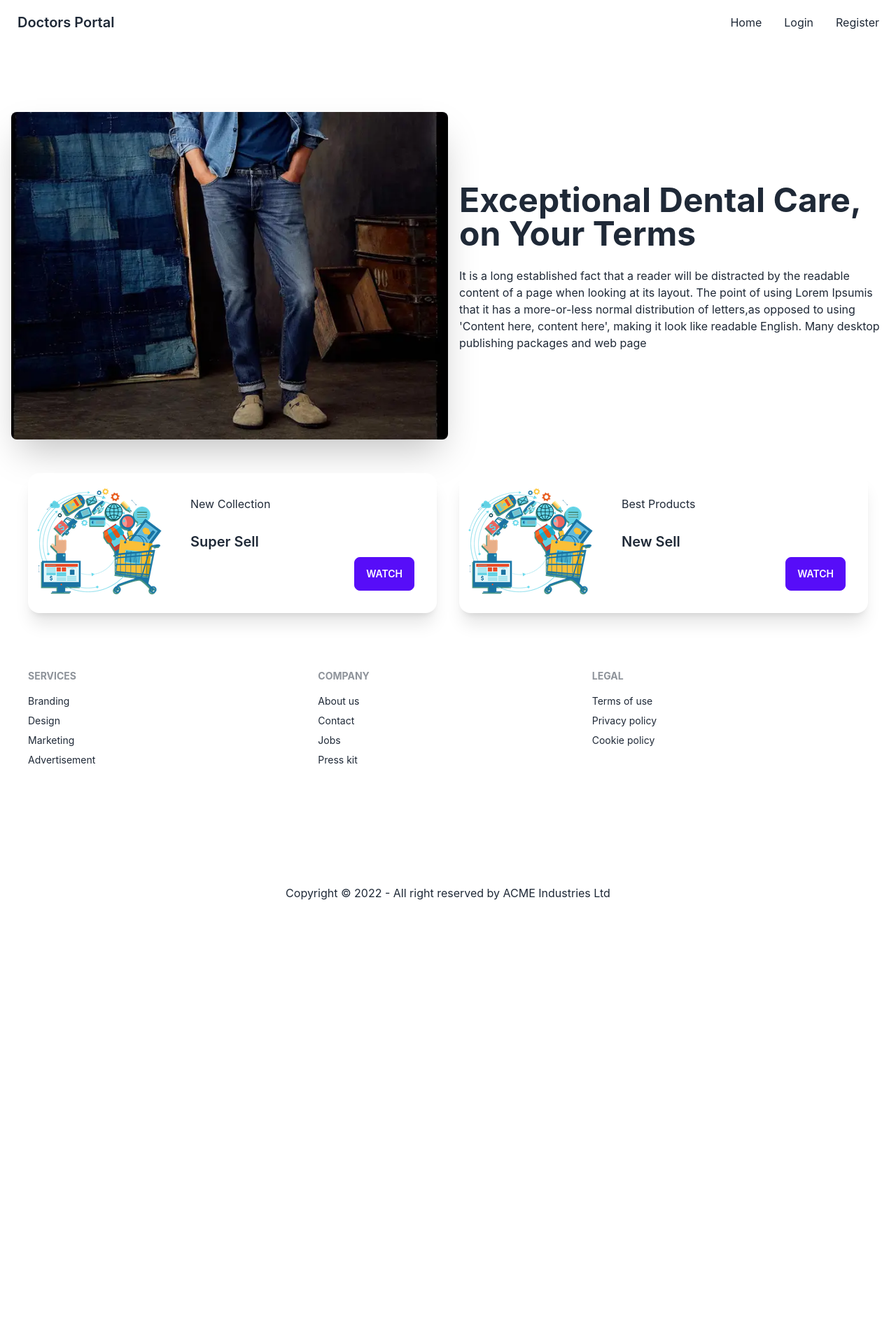
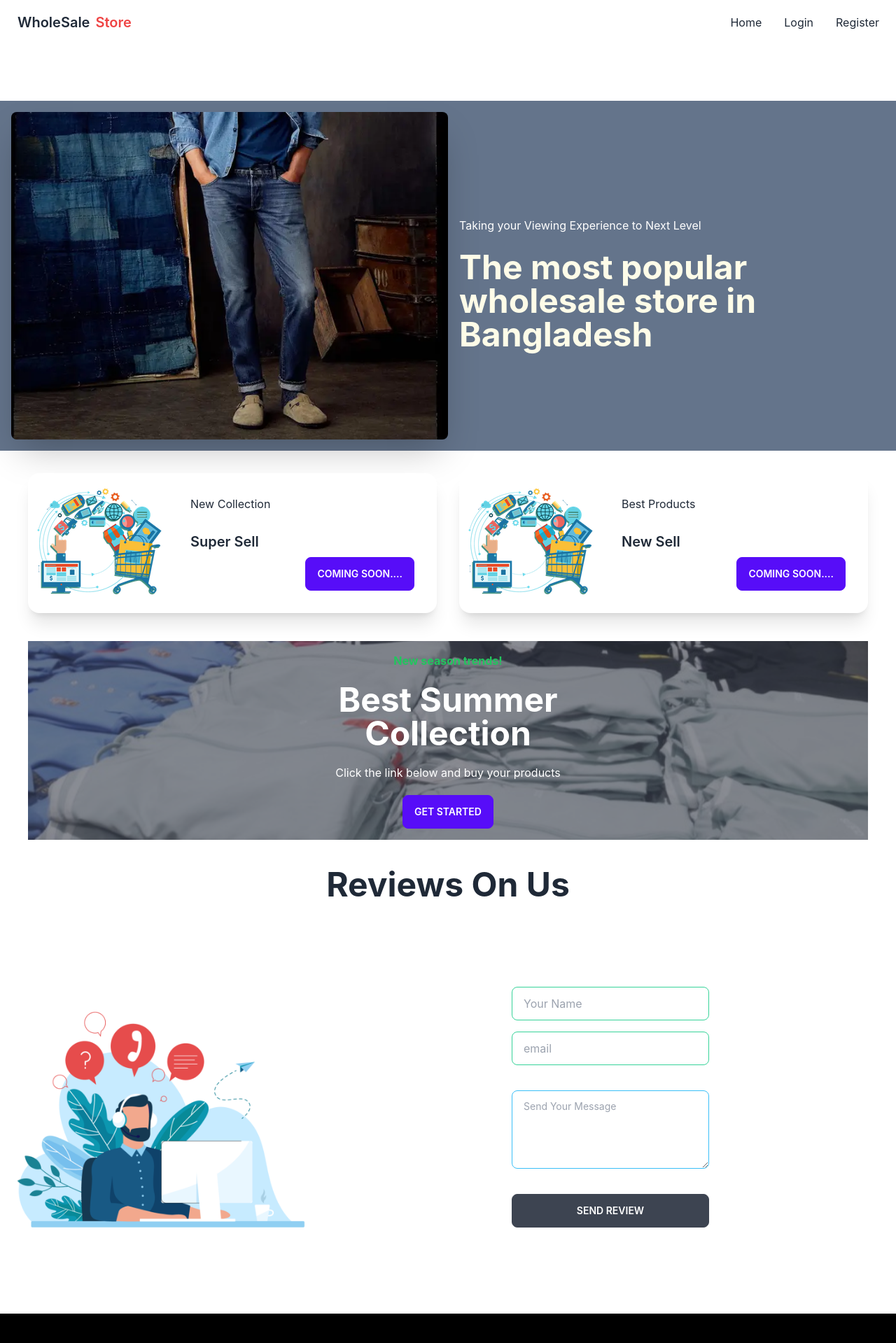
Before and after one commit to saklainmostak1/wholesale-store, a React (Create React App) app: page / in a window 1280 px wide. Shown: the top 1919 px of the page at 70% size. Before the commit the page ends 1288 px from the top, so only its background shows below. Built offline with nearby package versions, Linux system fonts and the light colour scheme.

Commit message:
home design done

```diff
--- a/public/index.html
+++ b/public/index.html
@@ -26,7 +26,7 @@
     -->
     <title>React App</title>
   </head>
-  <body>
+  <body data-theme="light">
     <noscript>You need to enable JavaScript to run this app.</noscript>
     <div id="root"></div>
     <!--
--- a/src/App.js
+++ b/src/App.js
@@ -4,7 +4,7 @@ import { router } from './component/Routes/Routes/Routes';
 
 function App() {
   return (
-    <div className='mx-w-[1280px] mx-auto'>
+    <div className='max-w-[1440px] mx-auto'>
       <RouterProvider router={router}></RouterProvider>
     </div>
   );
--- a/src/component/Pages/Home/Home/Home.js
+++ b/src/component/Pages/Home/Home/Home.js
@@ -1,12 +1,16 @@
 import React from 'react';
 import HomeBanner from '../HomeBanner/HomeBanner';
 import HomeCard from '../HomeCard/HomeCard';
+import HomeSection from '../HomeSection/HomeSection';
+import Rating from '../Rating/Rating';
 
 const Home = () => {
     return (
         <div>
             <HomeBanner></HomeBanner>
             <HomeCard></HomeCard>
+            <HomeSection></HomeSection>
+            <Rating></Rating>
         </div>
     );
 };
--- a/src/component/Pages/Home/HomeBanner/HomeBanner.js
+++ b/src/component/Pages/Home/HomeBanner/HomeBanner.js
@@ -4,12 +4,13 @@ import img from '../../../image/Banner.webp'
 const HomeBanner = () => {
     return (
         <div>
-             <div className="hero mt-20">
+             <div className="hero bg-slate-500 mt-20">
   <div className="hero-content flex-col lg:flex-row">
     <img src={img} alt='' className="lg:w-1/2 rounded-lg shadow-2xl" />
     <div>
-      <h1 className="text-5xl font-bold">Exceptional Dental Care, on Your Terms</h1>
-      <p className="py-6">It is a long established fact that a reader will be distracted by the readable content of a page when looking at its layout. The point of using Lorem Ipsumis that it has a more-or-less normal distribution of letters,as opposed to using 'Content here, content here', making it look like readable English. Many desktop publishing packages and web page</p>
+      <p className="py-6 text-white">Taking your Viewing Experience to Next Level</p>
+      <h1 className="text-5xl text-yellow-50 font-bold">The most popular wholesale
+store in Bangladesh</h1>
 
     </div>
   </div>
--- a/src/component/Pages/Home/HomeCard/Card.js
+++ b/src/component/Pages/Home/HomeCard/Card.js
@@ -10,7 +10,7 @@ const Card = ({ data }) => {
                     <p>{description}</p>
                     <h2 className="card-title">{name}</h2>
                     <div className="card-actions justify-end">
-                        <button className="btn btn-primary">Watch</button>
+                        <button className="btn btn-primary">Coming Soon....</button>
                     </div>
                 </div>
             </div>
--- /dev/null
+++ b/src/component/Pages/Home/HomeSection/HomeSection.js
@@ -0,0 +1,22 @@
+import React from 'react';
+import img from '../../../image/img3.jpg'
+
+const HomeSection = () => {
+    return (
+        <div className=' m-10  '>
+            <div className="hero  bg-orange-200" style={{ backgroundImage: `url(${img})` }}>
+                <div className="hero-overlay bg-opacity-60"></div>
+                <div className="hero-content text-center text-neutral-content">
+                    <div className="max-w-md">
+                        <p className="mb-5 text-green-500 font-bold">New season trends!</p>
+                        <h1 className="mb-5 text-5xl font-bold">Best Summer Collection</h1>
+                        <p className="mb-5">Click the link below and buy your products</p>
+                        <button className="btn btn-primary">Get Started</button>
+                    </div>
+                </div>
+            </div>
+        </div>
+    );
+};
+
+export default HomeSection;
--- /dev/null
+++ b/src/component/Pages/Home/Rating/Rating.js
@@ -0,0 +1,31 @@
+import React from 'react';
+import img from '../../../image/contact1.png'
+
+const Rating = () => {
+    return (
+        <div>
+              <h1 className="text-5xl font-bold text-center mb-10">Reviews On Us</h1>
+            <div className="hero my-20 w-full">
+        <div className="hero-content grid gap-20 md:grid-cols-2 flex-col lag:flex-row ">
+          <div className="text-center lg:text-left">
+            <img className='w-3/4' src={img} alt="" />
+          </div>
+          <div className="card flex-shrink-0 w-full max-w-sm bg-base-100 py-5 ">
+
+            <form className='grid justify-center'>
+                <div className='grid grid-cols-1 gap-4'>
+                    <input name='name' type="text" placeholder="Your Name" className="input input-bordered input-success " required />
+                    <input name='email' type="email" placeholder="email" className=" input input-bordered input-success  " />
+
+                <textarea name='message' className="textarea textarea-info mt-5 h-28 mb-5" placeholder="Send Your Message" required></textarea>
+              <button type="submit" className='btn'>Send Review</button>
+                </div>
+            </form>
+          </div>
+        </div>
+      </div>
+        </div>
+    );
+};
+
+export default Rating;
--- a/src/component/Pages/Login/Login.js
+++ b/src/component/Pages/Login/Login.js
@@ -33,7 +33,7 @@ const Login = () => {
                 <input type="submit" className="btn btn-primary" value="login" />
               </div>
               <label className="label">
-                <p className='text-center mt-5'>New To Genius Car - <Link className='text-orange-600 font-bold' to='/register'>Sign Up</Link> </p>
+                <p className='text-center mt-5'>New To WholeSale Store - <Link className='text-orange-600 font-bold' to='/register'>Sign Up</Link> </p>
               </label>
             </form>
           </div>
--- a/src/component/Pages/Shared/Footer/Footer.js
+++ b/src/component/Pages/Shared/Footer/Footer.js
@@ -4,10 +4,7 @@ const Footer = () => {
 
     return (
         <footer
-        style={{
-            // background: `url(${footer})`,
-            backgroundSize: 'cover'
-        }}
+      className='bg-black text-white'
         >
             <div className="footer mx-auto p-10 m-10">
             <div>
--- a/src/component/Pages/Shared/Navbar/Navbar.js
+++ b/src/component/Pages/Shared/Navbar/Navbar.js
@@ -19,7 +19,7 @@ const Navbar = () => {
                             {menuItems}
                         </ul>
                     </div>
-                    <Link to='/' className="btn btn-ghost normal-case text-xl">Doctors Portal</Link>
+                    <Link to='/' className="btn btn-ghost normal-case text-xl">WholeSale <span className='text-red-500 ml-2'>Store</span> </Link>
                 </div>
                 <div className="navbar-center hidden lg:flex">
                     <ul className="menu menu-horizontal p-0">
```
